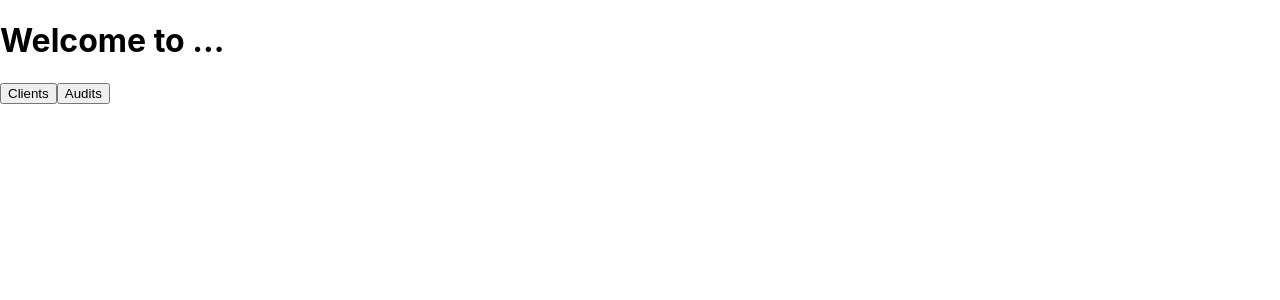
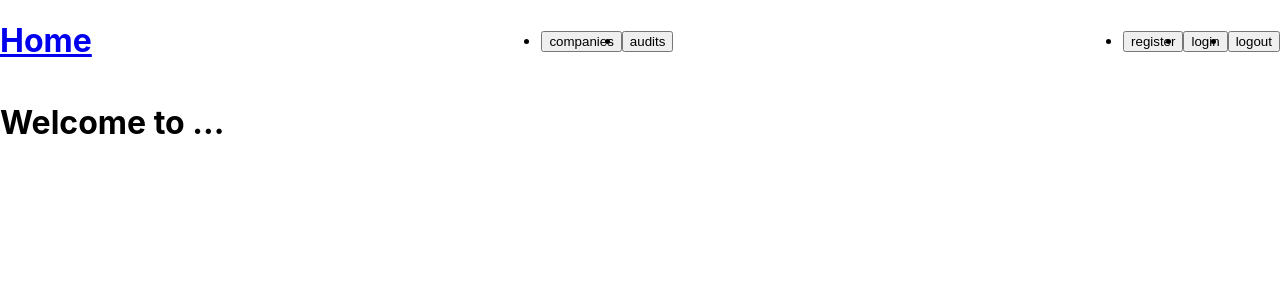
Before and after one commit to zparmenter/crm-client, a React (Create React App) app: page / in a window 1280 px wide. Shown: the top 300 px of the page. Built offline with nearby package versions, Linux system fonts and the light colour scheme.

Commit message:
created basic header component without user state

```diff
--- a/src/App.js
+++ b/src/App.js
@@ -1,13 +1,13 @@
 import React from 'react';
 import Directions from './config/directions';
 import './App.css';
-// import Header from './components/Header';
+import Header from './components/Header';
 
 
 function App() {
   return (
     <div>
-      {/* <Header /> */}
+      <Header />
       <Directions />
     </div>
   );
--- /dev/null
+++ b/src/components/Header.js
@@ -0,0 +1,52 @@
+import React, { useContext } from "react";
+import { Link } from 'react-router-dom';
+import { UserContext } from "../UserContext";
+
+
+function Header() {
+    // const {user, setUser} = useContext(UserContext)
+
+    return (
+
+        <div style={{
+            display: 'flex',
+            flexDirection: 'row',
+            justifyContent: 'space-between',
+            alignItems: 'center',
+        }}>
+            <Link to={'/'}>
+                <h1>Home</h1>
+            </Link>
+                <ul style={{display: 'flex', flexDirection: 'row'}}>
+                    <li>
+                        <Link to={'/companies'}>
+                            <button>companies</button>
+                        </Link>
+                    </li>
+                    <li>
+                        <Link to={'/audits'}>
+                            <button>audits</button>
+                        </Link>
+                    </li>
+                </ul>
+                <ul style={{display: 'flex', flexDirection: 'row'}}>
+                    <li>
+                        <Link to={'/register'}>
+                            <button>register</button>
+                        </Link>
+                    </li>
+                    <li>
+                        <Link to={'/login'}>
+                            <button>login</button>
+                        </Link>
+                    </li>
+                    <li>
+                        <button>logout</button>
+                    </li>
+                </ul>
+        </div>
+
+    );
+}
+
+export default Header;
--- a/src/config/directions.js
+++ b/src/config/directions.js
@@ -2,7 +2,8 @@ import React, { useState } from 'react';
 import { Routes, Route } from 'react-router-dom';
 import { UserContext } from '../UserContext';
 
-
+import Header from '../components/Header';
+import Home from '../pages/Home';
 
 /*---------------------------COMPANY PAGE IMPORTS-----------------------------*/
 import CompanyEdit from '../pages/companyPages/CompanyEdit';
@@ -19,8 +20,6 @@ import AuditCreate from '../pages/auditPages/AuditCreate';
 import UserCreate from '../pages/authpages/Register';
 import UserLogin from '../pages/authpages/Login';
 
-
-import Home from '../pages/Home';
 
 
 export default function Directions() {
--- a/src/pages/Home.js
+++ b/src/pages/Home.js
@@ -1,17 +1,12 @@
 import React from 'react';
 import { Link } from 'react-router-dom';
+import Header from '../components/Header';
 
 function Home() {
 
   return (
     <div>
       <h1>Welcome to ...</h1>
-      <Link to={'/companies'}>
-        <button>Clients</button>
-      </Link>
-      <Link to={'/audits'}>
-        <button>Audits</button>
-      </Link>
     </div>
   );
 }
```
Lines whose indentation alone changed are shown as unchanged.
